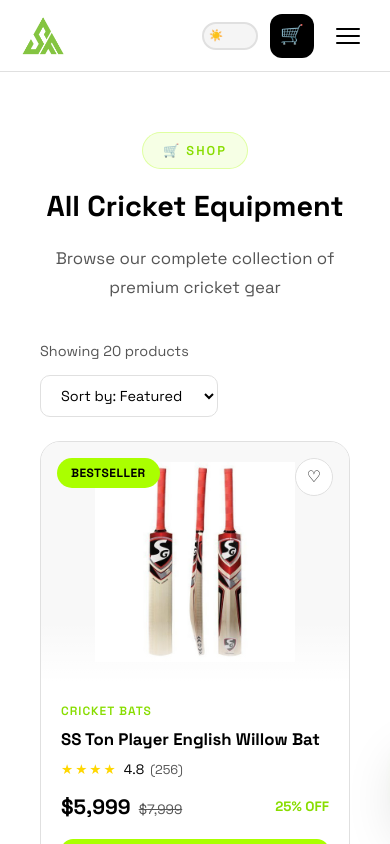
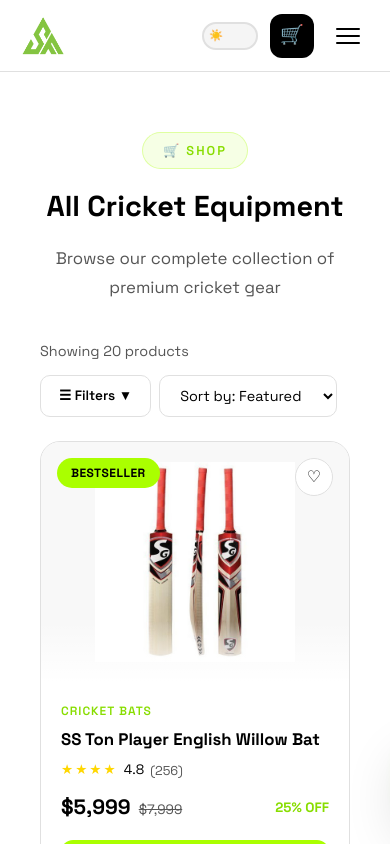
Before and after one commit to sportsFS/sports-folio, a React (Vite) app: page / in a window 390 px wide. Both pictures are taken after a click on the button "🛒 SHOP NOW". Shown: the top 844 px of the page. Built offline with nearby package versions, Linux system fonts and the light colour scheme.

Commit message:
Mobile: collapsible filter button in toolbar

```diff
--- a/src/pages/ShopPage.tsx
+++ b/src/pages/ShopPage.tsx
@@ -10,6 +10,7 @@
   const [category, setCategory] = useState('all');
   const [maxPrice, setMaxPrice] = useState(15000);
   const [sort, setSort] = useState<SortType>('default');
+  const [showFilters, setShowFilters] = useState(false);
 
   // Trigger scroll reveals
   useEffect(() => {
@@ -125,6 +126,21 @@
               <div style={{ fontSize: '0.9rem', color: 'var(--text-secondary)' }}>
                 Showing {loaded ? filtered.length : '...'} products
               </div>
+              <div style={{ display: 'flex', alignItems: 'center', gap: 8 }}>
+                <button
+                  className="mobile-filter-btn"
+                  onClick={() => setShowFilters(s => !s)}
+                  style={{
+                    padding: '10px 18px', fontSize: '0.85rem', fontWeight: 600,
+                    background: showFilters ? 'var(--neon)' : 'var(--card-bg)',
+                    color: showFilters ? 'var(--black)' : 'var(--text)',
+                    border: '1px solid var(--card-border)', borderRadius: 10,
+                    cursor: 'pointer', fontFamily: 'Space Grotesk, sans-serif',
+                    display: 'none', alignItems: 'center', gap: 6, whiteSpace: 'nowrap',
+                  }}
+                >
+                  ☰ Filters {showFilters ? '▲' : '▼'}
+                </button>
                 <select value={sort} onChange={e => setSort(e.target.value as SortType)}>
                   <option value="default">Sort by: Featured</option>
                   <option value="low">Price: Low to High</option>
@@ -132,6 +148,43 @@
                   <option value="name">Name: A to Z</option>
                 </select>
               </div>
+            </div>
+            {showFilters && (
+              <div className="mobile-filter-panel" style={{
+                background: 'var(--card-bg)', border: '1px solid var(--card-border)',
+                borderRadius: 16, padding: 24, marginBottom: 24,
+              }}>
+                <div style={{ fontWeight: 700, fontSize: '0.95rem', marginBottom: 16, display: 'flex', alignItems: 'center', gap: 8, color: 'var(--text)' }}>
+                  📂 Categories
+                </div>
+                {filterOptions.map(opt => (
+                  <div
+                    key={opt.value}
+                    className={`filter-option ${category === opt.value ? 'active' : ''}`}
+                    onClick={() => { setCategory(opt.value); setShowFilters(false); }}
+                  >
+                    <div className="filter-checkbox">✓</div>
+                    <span style={{ flex: 1, fontSize: '0.9rem', color: 'var(--text)' }}>{opt.label}</span>
+                    <span style={{ fontSize: '0.8rem', color: 'var(--text-secondary)' }}>{opt.count}</span>
+                  </div>
+                ))}
+                <div style={{ fontWeight: 700, fontSize: '0.95rem', marginTop: 20, marginBottom: 16, color: 'var(--text)' }}>💰 Price Range</div>
+                <input type="range" min={0} max={15000} value={maxPrice} onChange={e => setMaxPrice(Number(e.target.value))} style={{ width: '100%' }} />
+                <div style={{ display: 'flex', justifyContent: 'space-between', marginTop: 8, fontSize: '0.85rem', color: 'var(--text-secondary)' }}>
+                  <span>$0</span>
+                  <span>${maxPrice.toLocaleString('en-US')}</span>
+                </div>
+                <div style={{ fontWeight: 700, fontSize: '0.95rem', marginTop: 20, marginBottom: 16, color: 'var(--text)' }}>⭐ Rating</div>
+                {['4★ & above', '3★ & above'].map(r => <RatingFilter key={r} label={r} />)}
+                <button
+                  className="btn-neon"
+                  style={{ width: '100%', marginTop: 20 }}
+                  onClick={() => { setCategory('all'); setMaxPrice(15000); setSort('default'); setShowFilters(false); }}
+                >
+                  CLEAR ALL FILTERS
+                </button>
+              </div>
+            )}
 
             {/* Grid */}
             <div style={{ display: 'grid', gridTemplateColumns: 'repeat(auto-fill, minmax(260px, 1fr))', gap: 24 }}>
@@ -153,9 +206,11 @@
       </section>
       <style>{`
         @media (max-width: 768px) {
-          .shop-layout-responsive { flex-direction: column !important; }
-          .shop-sidebar-responsive { width: 100% !important; position: static !important; order: 1 !important; }
-          .shop-layout-responsive > div:last-child { order: 0 !important; }
+          .shop-sidebar-responsive { display: none !important; }
+          .mobile-filter-btn { display: inline-flex !important; }
+        }
+        @media (min-width: 769px) {
+          .mobile-filter-panel { display: none !important; }
         }
       `}</style>
     </div>
```
Lines whose indentation alone changed are shown as unchanged.
